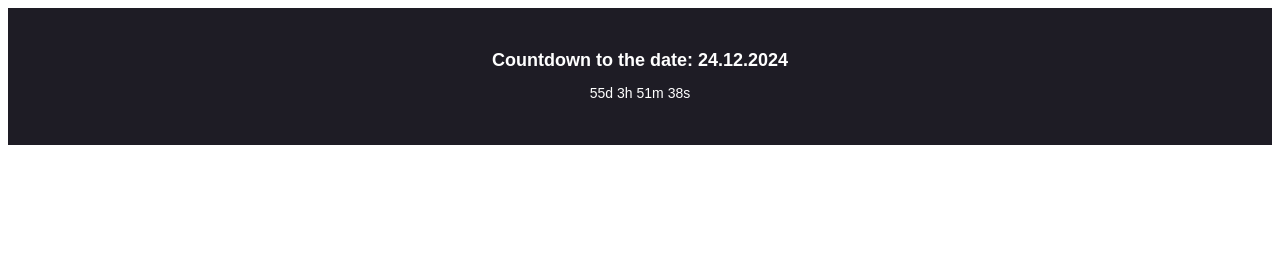
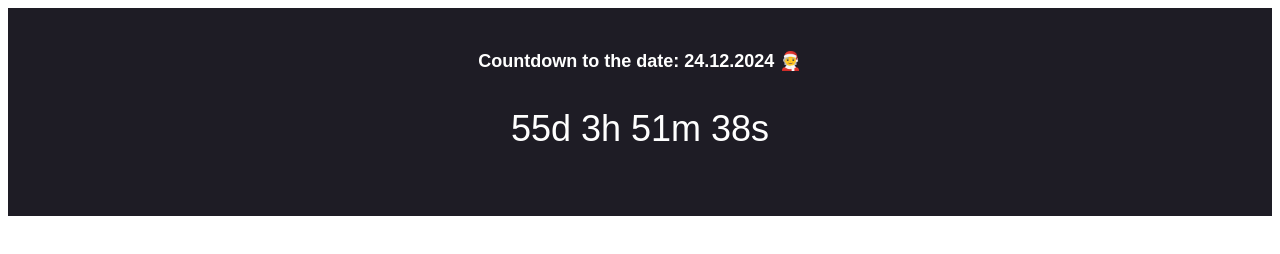
Before and after one commit to WojciechO95/counterexcercise, a plain HTML site: page index.html in a window 1280 px wide. Drawn offline with Linux system fonts and the light colour scheme.

Commit message:
small adjustments

```diff
--- a/index.html
+++ b/index.html
@@ -8,7 +8,7 @@
   </head>
   <body>
     <div class="container">
-      <h1 class="cd-header">Countdown to the date: 24.12.2024</h1>
+      <h1 class="cd-header">Countdown to the date: 24.12.2024 🧑‍🎄</h1>
       <p id="countdown">Starting countdown...</p>
     </div>
   </body>
--- a/scripts.js
+++ b/scripts.js
@@ -1,6 +1,6 @@
 const endDate = new Date("Dec 24, 2024, 16:00:00").getTime();
 
-const callback = () => {
+const countdownFunc = () => {
   const dateNow = new Date().getTime();
   let timeLeft = endDate - dateNow;
   let days = Math.floor(timeLeft / (1000 * 60 * 60 * 24));
@@ -12,4 +12,4 @@ const callback = () => {
     days + "d " + hours + "h " + minutes + "m " + seconds + "s ";
 };
 
-window.setInterval(callback, 1000);
+window.setInterval(countdownFunc, 1000);
--- a/style.css
+++ b/style.css
@@ -14,7 +14,7 @@
 }
 
 #countdown {
-  font-size: 14px;
+  font-size: 36px;
   font-family: Arial, Helvetica, sans-serif;
   color: white;
 }
```
